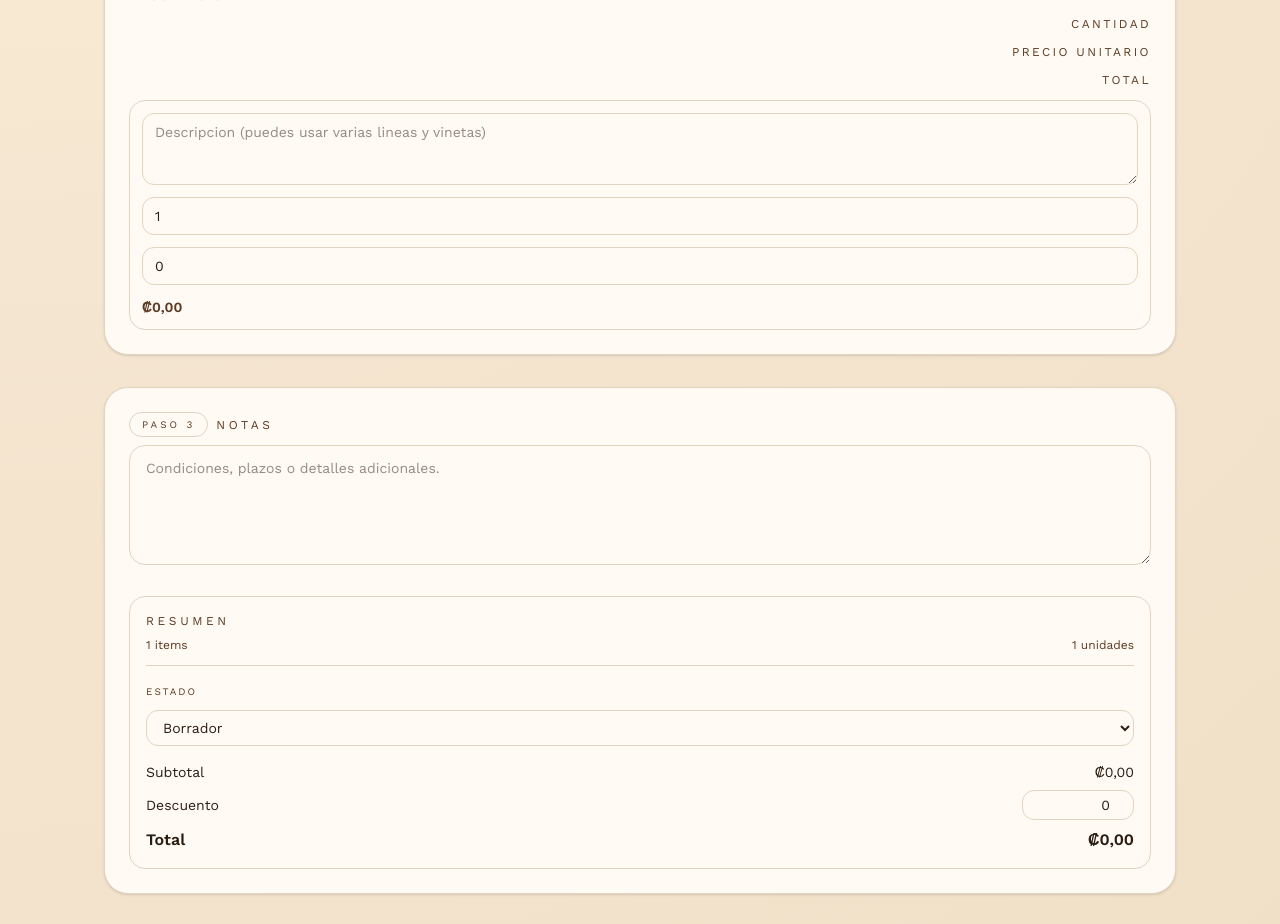
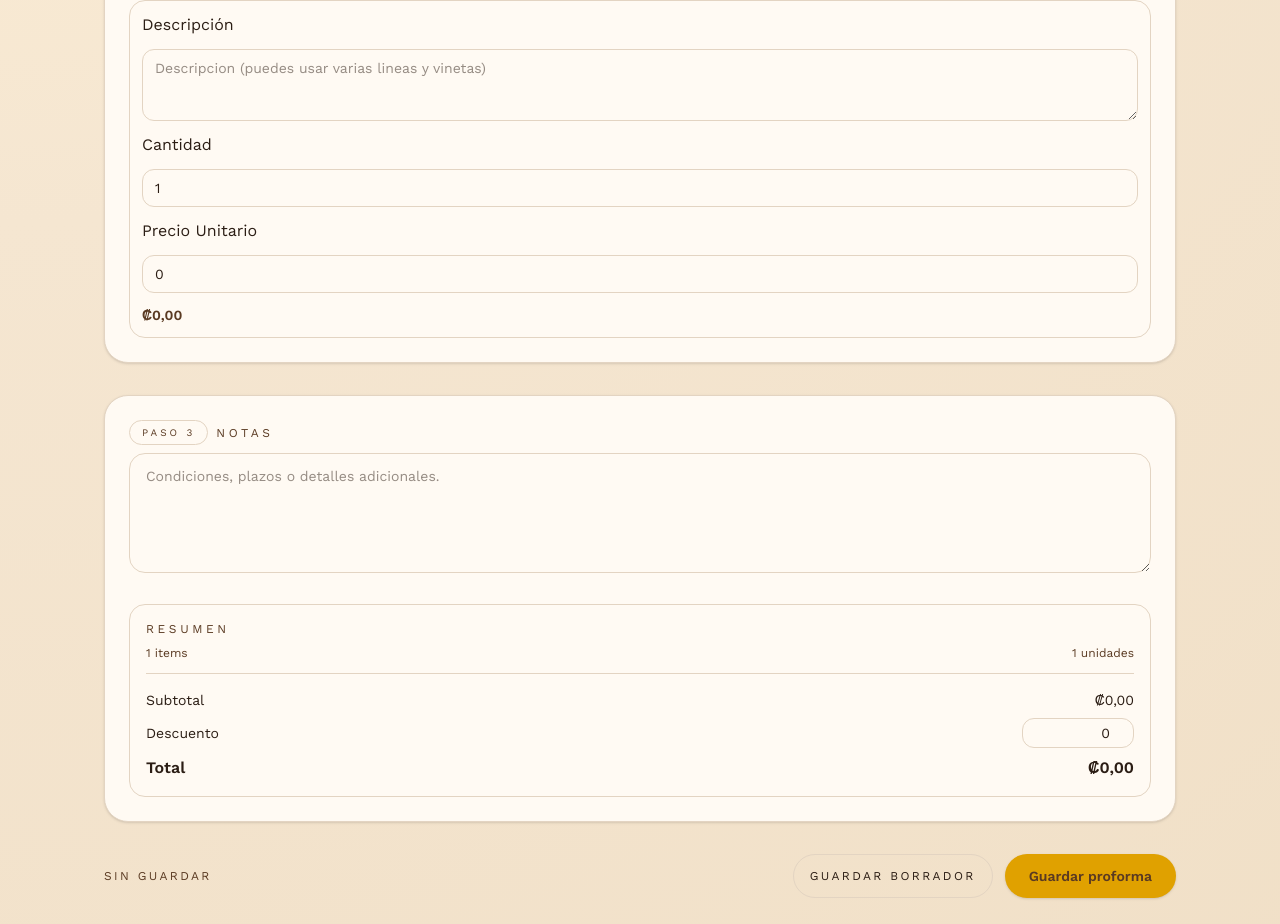
Before and after one commit to Alejandrobq8/proformas-pandcasa, a Next.js app: page /proformas/new in a window 1280 px wide. Shown: the part 680-1604 px from the top of the page. Built offline with nearby package versions, Linux system fonts and the light colour scheme; no server answers; sample sign-in values are in the browser's storage.

Commit message:
ProformaForm changes

```diff
--- a/components/proformas/ProformaForm.tsx
+++ b/components/proformas/ProformaForm.tsx
@@ -247,16 +247,13 @@ export function ProformaForm({ initial }: { initial?: ProformaData }) {
 
         <div className="mt-4 space-y-3">
           <div className="hidden gap-3 text-xs uppercase tracking-[0.2em] text-[var(--cocoa)] md:grid md:grid-cols-[2fr,1fr,1fr,auto]">
-            <span>Descripcion</span>
-            <span className="text-right">Cantidad</span>
-            <span className="text-right">Precio unitario</span>
-            <span className="text-right">Total</span>
           </div>
           {items.map((item, index) => (
             <div
               key={item.id}
               className="grid gap-3 rounded-2xl border border-[var(--border)] bg-[var(--paper)] p-3 md:grid-cols-[2fr,1fr,1fr,auto]"
             >
+              <span className="text-left">Descripción</span>
               <textarea
                 className="min-h-[72px] rounded-xl border border-[var(--border)] bg-[var(--paper)] px-3 py-2 text-sm focus:border-[var(--amber-strong)] focus:outline-none focus:ring-2 focus:ring-[var(--amber)] transition"
                 placeholder="Descripcion (puedes usar varias lineas y vinetas)"
@@ -266,6 +263,7 @@ export function ProformaForm({ initial }: { initial?: ProformaData }) {
                 }
                 required
               />
+              <span className="text-left">Cantidad</span>
               <input
                 className="rounded-xl border border-[var(--border)] bg-[var(--paper)] px-3 py-2 text-sm focus:border-[var(--amber-strong)] focus:outline-none focus:ring-2 focus:ring-[var(--amber)] transition"
                 type="number"
@@ -276,6 +274,7 @@ export function ProformaForm({ initial }: { initial?: ProformaData }) {
                 }
                 required
               />
+              <span className="text-left">Precio Unitario</span>
               <input
                 className="rounded-xl border border-[var(--border)] bg-[var(--paper)] px-3 py-2 text-sm focus:border-[var(--amber-strong)] focus:outline-none focus:ring-2 focus:ring-[var(--amber)] transition"
                 type="number"
@@ -333,22 +332,6 @@ export function ProformaForm({ initial }: { initial?: ProformaData }) {
               <span>{unitsCount} unidades</span>
             </div>
             <div className="my-3 h-px bg-[var(--border)]" />
-            <div className="mb-4">
-              <label className="text-[10px] uppercase tracking-[0.2em] text-[var(--cocoa)]">
-                Estado
-              </label>
-              <select
-                className="mt-2 w-full rounded-xl border border-[var(--border)] bg-[var(--paper)] px-3 py-2 text-sm focus:border-[var(--amber-strong)] focus:outline-none focus:ring-2 focus:ring-[var(--amber)] transition"
-                value={status}
-                onChange={(event) =>
-                  setStatus(event.target.value as ProformaStatus)
-                }
-              >
-                <option value="DRAFT">Borrador</option>
-                <option value="SENT">Enviada</option>
-                <option value="PAID">Pagada</option>
-              </select>
-            </div>
             <div className="mt-4 space-y-2 text-sm">
               <div className="flex justify-between">
                 <span>Subtotal</span>
--- a/package.json
+++ b/package.json
@@ -7,6 +7,7 @@
     "build": "next build",
     "start": "next start",
     "lint": "eslint",
+    "postinstall": "prisma generate",
     "prisma:migrate": "prisma migrate dev",
     "prisma:seed": "prisma db seed"
   },
```
